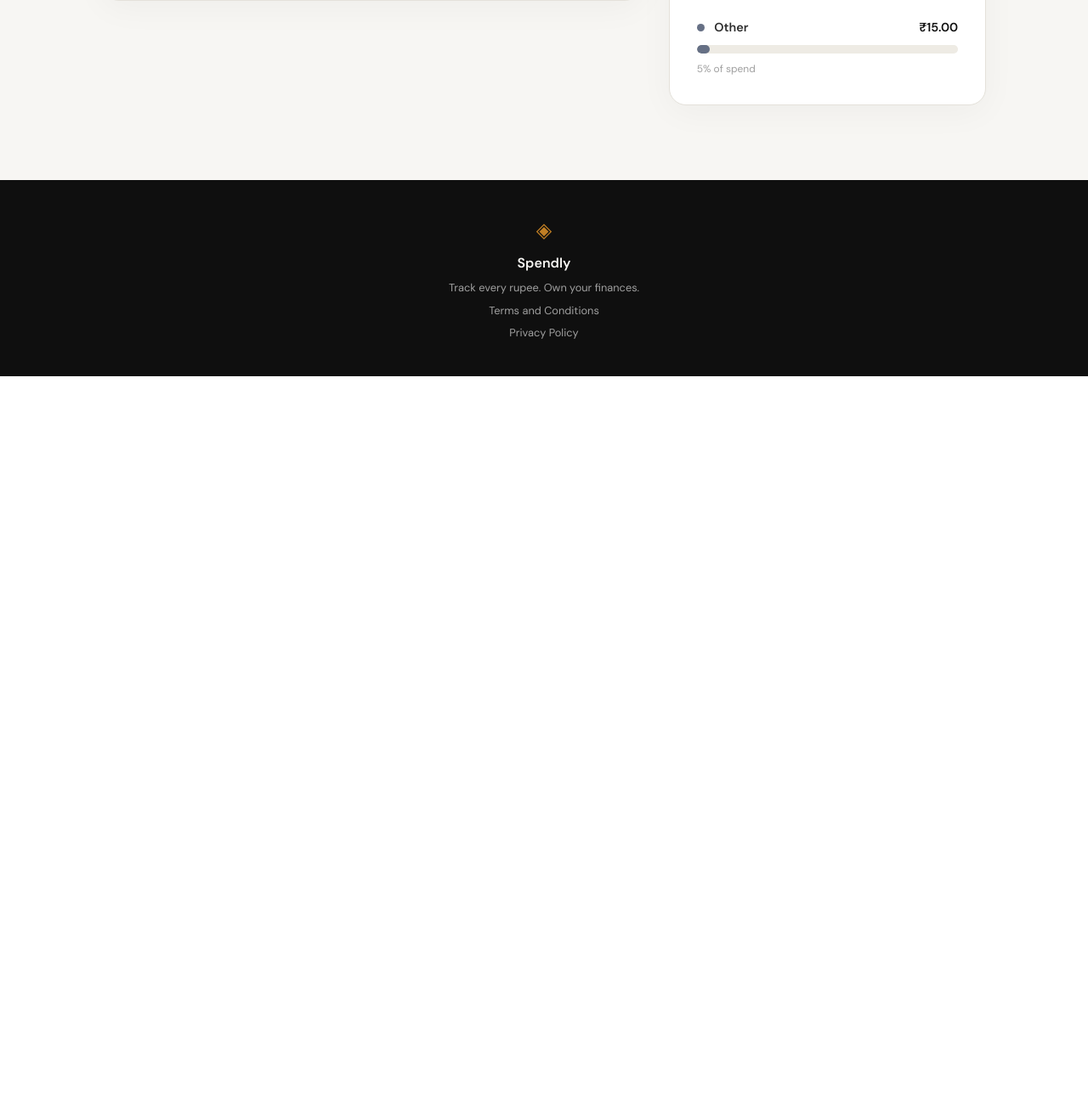
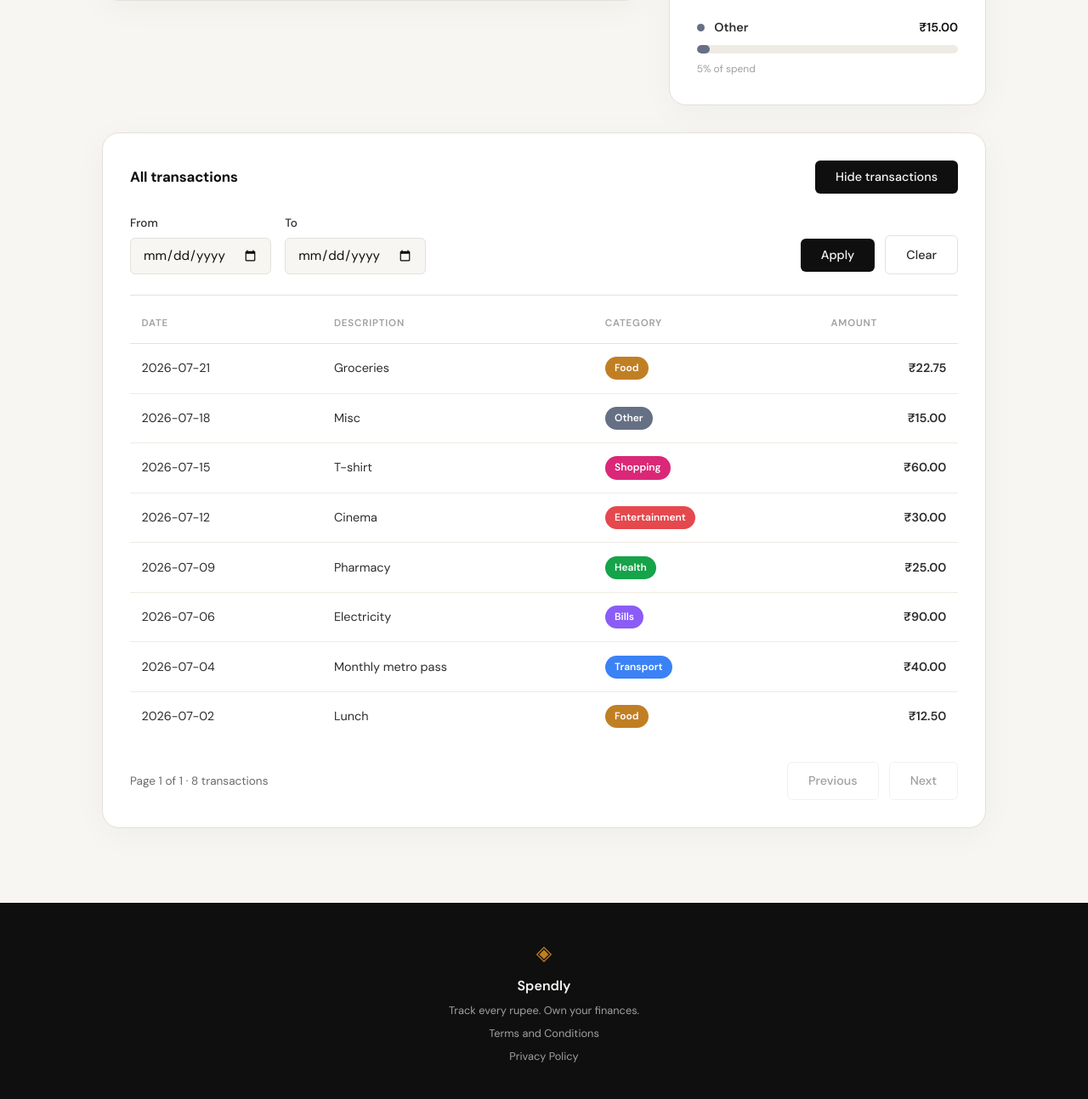
Before and after one commit to Bhavesh884/expense-tracker, a Flask app: page /profile?open=1 in a window 1280 px wide. Shown: the part 1126-2420 px from the top of the page at 85% size. Before the commit the page ends 1569 px from the top, so only its background shows below. Run offline with Flask 3, Linux system fonts and the light colour scheme; a user stored in the database is signed in; data comes from the database, SQL or seed files in the repository.

Commit message:
altered profile page and added pagination and filters.

```diff
--- a/app.py
+++ b/app.py
@@ -1,3 +1,4 @@
+import math
 import os
 import re
 import sqlite3
@@ -7,10 +8,12 @@ from flask import Flask, flash, redirect, render_template, request, session, url
 from werkzeug.security import check_password_hash, generate_password_hash
 
 from database.db import (
+    count_transactions,
     create_user,
     get_category_breakdown,
     get_recent_transactions,
     get_summary_stats,
+    get_transactions_page,
     get_user_by_email,
     get_user_by_id,
     init_db,
@@ -19,6 +22,9 @@ from database.db import (
 
 app = Flask(__name__)
 app.secret_key = os.environ.get("SECRET_KEY", "dev-secret-change-me")
+
+# Number of expenses shown per page in the "All transactions" section.
+TRANSACTIONS_PER_PAGE = 8
 
 
 def is_strong_password(password):
@@ -44,6 +50,16 @@ def format_member_since(created_at):
         return datetime.strptime(created_at, "%Y-%m-%d %H:%M:%S").strftime("%B %Y")
     except (TypeError, ValueError):
         return "—"
+
+
+def parse_date_arg(value):
+    """Return a 'YYYY-MM-DD' date string if valid, else None."""
+    value = (value or "").strip()
+    try:
+        datetime.strptime(value, "%Y-%m-%d")
+        return value
+    except ValueError:
+        return None
 
 with app.app_context():
     init_db()
@@ -198,12 +214,60 @@ def profile():
         for c in get_category_breakdown(user_id)
     ]
 
+    # "All transactions" section: optional date-range filter + pagination.
+    start_date = parse_date_arg(request.args.get("start"))
+    end_date = parse_date_arg(request.args.get("end"))
+
+    total = count_transactions(user_id, start_date, end_date)
+    total_pages = max(1, math.ceil(total / TRANSACTIONS_PER_PAGE))
+
+    try:
+        page = int(request.args.get("page", 1))
+    except (TypeError, ValueError):
+        page = 1
+    page = max(1, min(page, total_pages))
+
+    offset = (page - 1) * TRANSACTIONS_PER_PAGE
+    all_transactions = [
+        {
+            "id": t["id"],
+            "date": t["date"],
+            "description": t["description"],
+            "category": t["category"],
+            "amount": "{:,.2f}".format(t["amount"]),
+        }
+        for t in get_transactions_page(
+            user_id, TRANSACTIONS_PER_PAGE, offset, start_date, end_date
+        )
+    ]
+
+    pagination = {
+        "page": page,
+        "total_pages": total_pages,
+        "total": total,
+        "has_prev": page > 1,
+        "has_next": page < total_pages,
+        "prev_page": page - 1,
+        "next_page": page + 1,
+    }
+
+    filters = {"start": start_date or "", "end": end_date or ""}
+
+    all_tx_open = any(
+        request.args.get(key) is not None
+        for key in ("open", "page", "start", "end")
+    )
+
     return render_template(
         "profile.html",
         user=user,
         summary=summary,
         transactions=transactions,
         breakdown=breakdown,
+        all_transactions=all_transactions,
+        pagination=pagination,
+        filters=filters,
+        all_tx_open=all_tx_open,
     )
 
 
--- a/database/db.py
+++ b/database/db.py
@@ -127,6 +127,45 @@ def get_recent_transactions(user_id, limit=10):
     return [dict(row) for row in rows]
 
 
+def _build_expense_filters(user_id, start_date=None, end_date=None):
+    """Return a (where_clause, params) pair filtering a user's expenses by date range."""
+    clauses = ["user_id = ?"]
+    params = [user_id]
+    if start_date:
+        clauses.append("date >= ?")
+        params.append(start_date)
+    if end_date:
+        clauses.append("date <= ?")
+        params.append(end_date)
+    return " AND ".join(clauses), params
+
+
+def count_transactions(user_id, start_date=None, end_date=None):
+    """Return the number of a user's expenses, optionally within a date range."""
+    where, params = _build_expense_filters(user_id, start_date, end_date)
+    conn = get_db()
+    total = conn.execute(
+        "SELECT COUNT(*) FROM expenses WHERE " + where, params
+    ).fetchone()[0]
+    conn.close()
+    return total
+
+
+def get_transactions_page(user_id, limit, offset, start_date=None, end_date=None):
+    """Return one page of a user's expenses, newest first, optionally within a date range."""
+    where, params = _build_expense_filters(user_id, start_date, end_date)
+    conn = get_db()
+    rows = conn.execute(
+        "SELECT id, date, description, category, amount "
+        "FROM expenses WHERE " + where + " "
+        "ORDER BY date DESC, id DESC "
+        "LIMIT ? OFFSET ?",
+        params + [limit, offset],
+    ).fetchall()
+    conn.close()
+    return [dict(row) for row in rows]
+
+
 def get_category_breakdown(user_id):
     """Return per-category spend totals for a user with integer percentages summing to 100."""
     conn = get_db()
--- a/static/css/style.css
+++ b/static/css/style.css
@@ -1393,6 +1393,79 @@ a { color: inherit; text-decoration: none; }
     color: var(--ink-muted);
 }
 
+/* All transactions section ----------------------------------------- */
+
+.profile-card-head {
+    display: flex;
+    align-items: center;
+    justify-content: space-between;
+    gap: 1rem;
+    flex-wrap: wrap;
+    margin-bottom: 1.5rem;
+}
+
+.profile-card-head .profile-section-title {
+    margin-bottom: 0;
+}
+
+.tx-filter {
+    display: flex;
+    align-items: flex-end;
+    gap: 1rem;
+    flex-wrap: wrap;
+    padding-bottom: 1.5rem;
+    margin-bottom: 1.5rem;
+    border-bottom: 1px solid var(--border);
+}
+
+.tx-filter-field {
+    display: flex;
+    flex-direction: column;
+}
+
+.tx-filter-field label {
+    font-size: 0.85rem;
+    font-weight: 500;
+    color: var(--ink-soft);
+    margin-bottom: 0.4rem;
+}
+
+.tx-filter-field .form-input {
+    width: auto;
+}
+
+.tx-filter-actions {
+    display: flex;
+    align-items: center;
+    gap: 0.75rem;
+    margin-left: auto;
+}
+
+.tx-pagination {
+    display: flex;
+    align-items: center;
+    justify-content: space-between;
+    gap: 1rem;
+    flex-wrap: wrap;
+    margin-top: 1.5rem;
+}
+
+.tx-pagination-info {
+    font-size: 0.85rem;
+    color: var(--ink-muted);
+}
+
+.tx-pagination-actions {
+    display: flex;
+    gap: 0.75rem;
+}
+
+.btn-ghost.is-disabled {
+    opacity: 0.45;
+    cursor: not-allowed;
+    pointer-events: none;
+}
+
 /* Responsive ------------------------------------------------------- */
 
 @media (max-width: 860px) {
@@ -1407,4 +1480,8 @@ a { color: inherit; text-decoration: none; }
         padding: 2rem 1.5rem;
     }
     .profile-stats { grid-template-columns: 1fr; }
+    .tx-filter-field { flex: 1 1 100%; }
+    .tx-filter-field .form-input { width: 100%; }
+    .tx-filter-actions { margin-left: 0; width: 100%; }
+    .tx-pagination { justify-content: center; }
 }
--- a/static/js/main.js
+++ b/static/js/main.js
@@ -4,6 +4,7 @@ document.addEventListener("DOMContentLoaded", function () {
     initLoader();
     initPasswordToggles();
     initPasswordUX();
+    initAllTransactions();
 });
 
 
@@ -189,3 +190,38 @@ function initPasswordUX() {
     // Start disabled until the user enters a strong, matching password.
     update();
 }
+
+
+// ------------------------------------------------------------------ //
+// All transactions section                                            //
+// Reveals the full, paginated transaction list on the profile page.   //
+// Filtering and pagination reload the page (server-rendered) and link //
+// back to #all-transactions, so the section reopens automatically.    //
+// ------------------------------------------------------------------ //
+function initAllTransactions() {
+    var toggle = document.getElementById("all-tx-toggle");
+    var body = document.getElementById("all-tx-body");
+    var section = document.getElementById("all-transactions");
+    if (!toggle || !body || !section) {
+        return;
+    }
+
+    function setOpen(open) {
+        body.hidden = !open;
+        toggle.setAttribute("aria-expanded", open ? "true" : "false");
+        toggle.textContent = open ? "Hide transactions" : "View all transactions";
+    }
+
+    toggle.addEventListener("click", function () {
+        var willOpen = body.hidden;
+        setOpen(willOpen);
+        if (willOpen) {
+            section.scrollIntoView({ behavior: "smooth", block: "start" });
+        }
+    });
+
+    // Reopen when arriving via a filter/pagination link (#all-transactions).
+    if (window.location.hash === "#all-transactions") {
+        setOpen(true);
+    }
+}
--- a/templates/profile.html
+++ b/templates/profile.html
@@ -112,6 +112,89 @@
 
         </div>
 
+        <!-- All transactions: toggleable, filterable, paginated -->
+        <div class="profile-card" id="all-transactions">
+            <div class="profile-card-head">
+                <h2 class="profile-section-title">All transactions</h2>
+                <button type="button" class="btn-primary" id="all-tx-toggle" data-no-loader
+                        aria-expanded="{{ 'true' if all_tx_open else 'false' }}"
+                        aria-controls="all-tx-body">
+                    {{ 'Hide transactions' if all_tx_open else 'View all transactions' }}
+                </button>
+            </div>
+
+            <div class="all-tx-body" id="all-tx-body"{{ '' if all_tx_open else ' hidden' }}>
+
+                <form class="tx-filter" method="get" action="{{ url_for('profile') }}#all-transactions">
+                    <input type="hidden" name="open" value="1">
+                    <div class="tx-filter-field">
+                        <label for="tx-start">From</label>
+                        <input class="form-input" type="date" id="tx-start" name="start" value="{{ filters.start }}">
+                    </div>
+                    <div class="tx-filter-field">
+                        <label for="tx-end">To</label>
+                        <input class="form-input" type="date" id="tx-end" name="end" value="{{ filters.end }}">
+                    </div>
+                    <div class="tx-filter-actions">
+                        <button type="submit" class="btn-primary">Apply</button>
+                        <a class="btn-ghost" href="{{ url_for('profile', open=1) }}#all-transactions">Clear</a>
+                    </div>
+                </form>
+
+                {% if all_transactions %}
+                <div class="profile-table-wrap">
+                    <table class="profile-table">
+                        <thead>
+                            <tr>
+                                <th>Date</th>
+                                <th>Description</th>
+                                <th>Category</th>
+                                <th class="profile-amount">Amount</th>
+                            </tr>
+                        </thead>
+                        <tbody>
+                            {% for tx in all_transactions %}
+                            <tr>
+                                <td class="profile-date">{{ tx.date }}</td>
+                                <td>{{ tx.description }}</td>
+                                <td>
+                                    <span class="cat-badge cat-{{ tx.category|lower }}">{{ tx.category }}</span>
+                                </td>
+                                <td class="profile-amount">₹{{ tx.amount }}</td>
+                            </tr>
+                            {% endfor %}
+                        </tbody>
+                    </table>
+                </div>
+
+                <div class="tx-pagination">
+                    <span class="tx-pagination-info">
+                        Page {{ pagination.page }} of {{ pagination.total_pages }}
+                        · {{ pagination.total }} transaction{{ '' if pagination.total == 1 else 's' }}
+                    </span>
+                    <div class="tx-pagination-actions">
+                        {% if pagination.has_prev %}
+                        <a class="btn-ghost" href="{{ url_for('profile', page=pagination.prev_page, start=filters.start, end=filters.end) }}#all-transactions">Previous</a>
+                        {% else %}
+                        <span class="btn-ghost is-disabled" aria-disabled="true">Previous</span>
+                        {% endif %}
+                        {% if pagination.has_next %}
+                        <a class="btn-ghost" href="{{ url_for('profile', page=pagination.next_page, start=filters.start, end=filters.end) }}#all-transactions">Next</a>
+                        {% else %}
+                        <span class="btn-ghost is-disabled" aria-disabled="true">Next</span>
+                        {% endif %}
+                    </div>
+                </div>
+                {% else %}
+                <div class="profile-empty">
+                    <p class="profile-empty-title">No transactions found</p>
+                    <p class="profile-empty-text">Try widening your date range to see more expenses.</p>
+                </div>
+                {% endif %}
+
+            </div>
+        </div>
+
     </div>
 </section>
 
```
